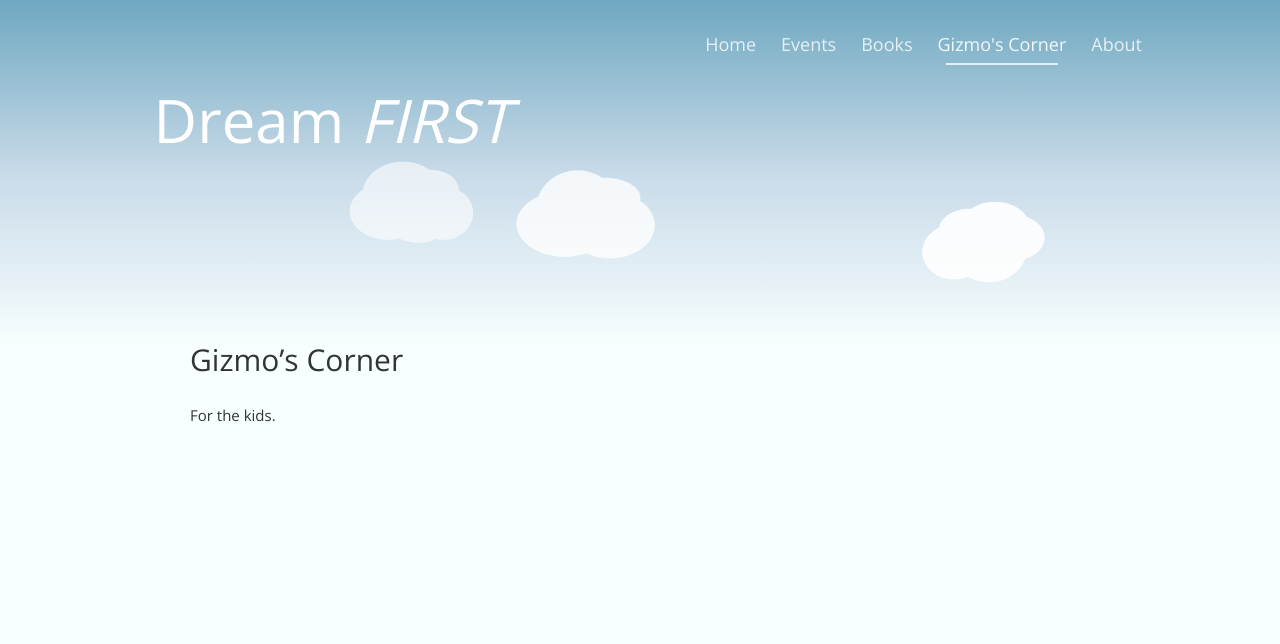
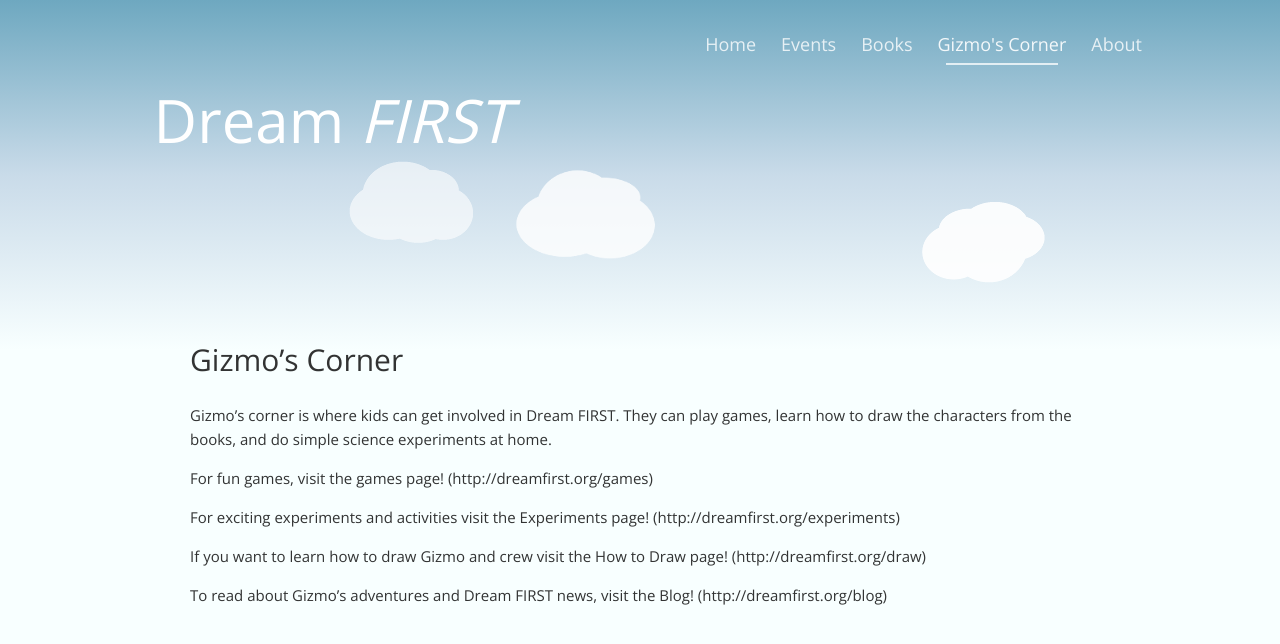
Before and after one commit to DreamFIRST/dreamfirst.github.io, a Jekyll site: the page built from gizmo/index.md, in a window 1280 px wide. Shown: the top 644 px of the page. Built offline with Jekyll 4.4.1, drawn with Linux system fonts in a browser that asks for light colours; nearby versions of some CDN libraries.

Commit message:
from previous website

```diff
--- a/gizmo/index.md
+++ b/gizmo/index.md
@@ -1,7 +1,17 @@
 ---
 layout: default
-title: Gizmo's Corner
+title: "Gizmo's Corner"
 navigation_name: gizmo
+published: true
 ---
+
 ## Gizmo's Corner
-For the kids.
+Gizmo's corner is where kids can get involved in Dream FIRST. They can play games, learn how to draw the characters from the books, and do simple science experiments at home.
+
+For fun games, visit the games page! (http://dreamfirst.org/games)
+
+For exciting experiments and activities visit the Experiments page! (http://dreamfirst.org/experiments)
+
+If you want to learn how to draw Gizmo and crew visit the How to Draw page! (http://dreamfirst.org/draw)
+
+To read about Gizmo's adventures and Dream FIRST news, visit the Blog! (http://dreamfirst.org/blog)
```
